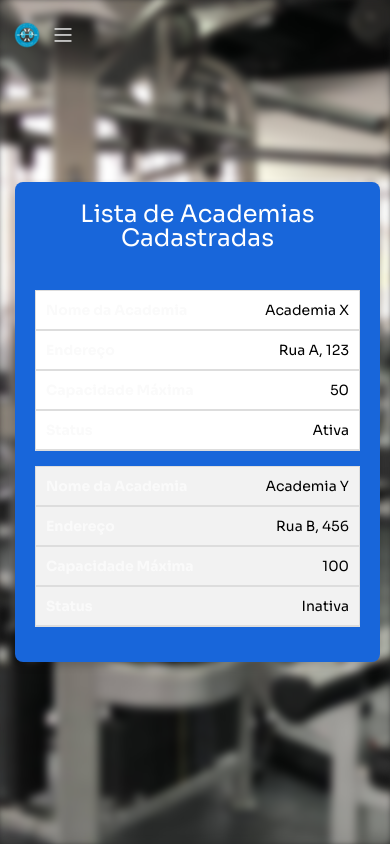
After one commit to LucasQueirozdeLima/scriptTCC, a PHP site: page /auth/admin/listar_academias.php in a window 390 px wide. The commit adds this page. Run offline with PHP 8.4, Linux system fonts and the light colour scheme; some libraries are stand-ins or nearby versions.

Commit message:
cadastro academia,atualizar usuario

```diff
--- a/config/Dao.php
+++ b/config/Dao.php
@@ -63,7 +63,7 @@ class Dao {
             $academia = $this->pdo->query("INSERT INTO academia (razao_social, cnpj, endereco_id, status_academia,descricao, capacidade_max) VALUES ('$razao_social', '$cnpj', '$recuperar_idEndereco', '$status_academia','$descricao', '$capacidade_max')");
 
         } catch (PDOException $erroCadastro) {
-            header("Location: cadastro_academia.php?error=1");
+            header("Location: ../pages/auth/admin/cadastro_academia.php?error=1");
         }
     }
 
--- /dev/null
+++ b/pages/auth/admin/listar_academias.php
@@ -0,0 +1,69 @@
+
+<?php include "cabecalho_admin.php"; ?>
+
+  <?php include "sidebar_admin.php"; ?>
+
+
+  <?php include "cabecalho_admin.php"; ?>
+<?php include "sidebar_admin.php"; ?>
+
+<div class="main-content-lista">
+<div class="list-container">
+  <h2>Lista de Academias Cadastradas</h2>
+  <table class="academia-table">
+    <thead>
+      <tr>
+        <th>Nome da Academia</th>
+        <th>Endereço</th>
+        <th>Capacidade Máxima</th>
+        <th>Status</th>
+      </tr>
+    </thead>
+    <tbody>
+      <tr class="tr-1">
+        <td data-label="Nome da Academia">Academia X</td>
+        <td data-label="Endereço">Rua A, 123</td>
+        <td data-label="Capacidade Máxima">50</td>
+        <td data-label="Status">Ativa</td>
+      </tr>
+      <tr>
+        <td data-label="Nome da Academia">Academia Y</td>
+        <td data-label="Endereço">Rua B, 456</td>
+        <td data-label="Capacidade Máxima">100</td>
+        <td data-label="Status">Inativa</td>
+      </tr>
+
+
+                <?php
+               /*
+                require_once "../../../config/Dao.php";
+
+                $query = "SELECT razao_social, endereco_id, capacidade_max, status_academia, descricao FROM academia";
+                $result = $conn->query($query);
+
+                if ($result->num_rows > 0) {
+                    while ($row = $result->fetch_assoc()) {
+                        echo "<tr>";
+                        echo "<td>" . ($row['razao_social']) . "</td>";
+                        echo "<td>" . ($row['endereco_id']) . "</td>";
+                        echo "<td>" . ($row['capacidade_max']) . "</td>";
+                        echo "<td>" . ($row['status_academia']) . "</td>";
+                        echo "<td>" . ($row['descricao']) . "</td>";
+                        echo "</tr>";
+                    }
+                } else {
+                    echo "<tr><td colspan='5'>Nenhuma academia cadastrada.</td></tr>";
+                }
+                $conn->close();
+                */
+                ?>
+
+</tbody>
+  </table>
+</div>
+</div>
+
+<?php include "rodape.php"; ?>
+
+
+ <?php include "rodape.php"; ?>
--- a/pages/auth/admin/sidebar_admin.php
+++ b/pages/auth/admin/sidebar_admin.php
@@ -1,7 +1,7 @@
 <div class="background-blur"></div>
 
 <button type="button" class="burger" onclick="toggleSidebar()">
-    <img class="burger-avatar" src="../../../estilizacao/images/logo_acad.jpeg"/>
+    <img class="burger-avatar" src="../../../estilizacao/images/logo_nav.png"/>
     <span class="burger-icon"></span>
 </button>
 <div class="overlay"></div>
@@ -11,7 +11,7 @@
 </script>
 
 <aside class="sidebar">
-    <a href="../../index.php"><img class="sidebar-avatar" height="100" width="100" src="../../../estilizacao/images/logo_acad.jpeg"/></a>
+    <a href="../../index.php"><img class="sidebar-avatar" height="100" width="100" src="../../../estilizacao/images/logo_nav.png"/></a>
     <div class="sidebar-username">FitRealTime</div>
     <div class="sidebar-role">ADMIN</div>
 
@@ -42,8 +42,6 @@
         <div id="academia-submenu" class="submenu">
             <a href="cadastro_academia.php">Cadastrar Academia</a>
             <a href="listar_academias.php">Listar Academias</a>
-            <a href="opcao3.php">Opção 3</a>
-            <a href="opcao4.php">Opção 4</a>
         </div>
 
         <a href="perfil.php">
--- a/pages/auth/admin/styleAdmin.css
+++ b/pages/auth/admin/styleAdmin.css
@@ -10,6 +10,22 @@
     display: flex;
     overflow: hidden; /* Evita scroll */
   }
+
+
+  .background-blur {
+    position: absolute;
+    top: 0;
+    left: 0;
+    width: 100%;
+    height: 100%;
+    background-image: url("../../../estilizacao/images/admin_fundo.jpg");
+    background-size: cover;
+    background-repeat: no-repeat;
+    background-position: 30%;
+    filter: blur(4px);
+
+  }
+
 
   .overlay {
     position: fixed;
@@ -127,21 +233,164 @@ button[type="submit"] {
 }
 
 
+/* Listar Academias */
 
-.background-blur {
-    position: absolute;
-    top: 0;
-    left: 0;
-    width: 100%;
-    height: 100%;
-    background-image: url("../../../estilizacao/images/admin_fundo.jpg");
-    background-size: cover;
-    background-repeat: no-repeat;
-    background-position: 30%;
-    filter: blur(4px);
 
+/* Título da listagem */
+.list-container h2 {
+  text-align: center;
+  margin-bottom: 20px;
+  font-size: 24px;
+  color: #ffffff;
 }
 
+/* Estilo base para a tabela */
+.academia-table {
+  width: 100%;
+  border-collapse: collapse;
+  margin-top: 20px;
+}
+
+.academia-table tr{
+  background-color: white;
+}
+
+.academia-table th,
+.academia-table td {
+  padding: 10px;
+  border: 1px solid #ddd;
+  text-align: left;
+  font-size: 16px;
+  color: black;
+}
+
+
+.academia-table th {
+  background-color: #eff3f7;
+  color: #0f0808;
+}
+
+.academia-table tr:nth-child(even) {
+  background-color: #f2f2f2;
+}
+
+/* Ajustes para dispositivos menores */
+@media (max-width: 768px) {
+  .academia-table th,
+  .academia-table td {
+    padding: 8px;
+    font-size: 14px;
+  }
+}
+
+@media (max-width: 480px) {
+  /* Estilo de tabela "card" para telas muito pequenas */
+  .academia-table, .academia-table thead, .academia-table tbody, .academia-table th, .academia-table td, .academia-table tr {
+    display: block;
+    width: 100%;
+  }
+
+  /* Oculta o cabeçalho para telas pequenas */
+  .academia-table thead {
+    display: none;
+  }
+
+  /* Cada célula se torna um bloco completo */
+  .academia-table tr {
+    margin-bottom: 15px;
+    border-bottom: 1px solid #ddd;
+  }
+
+  .academia-table td {
+    display: flex;
+    justify-content: space-between;
+    align-items: center;
+    padding: 10px;
+    font-size: 14px;
+  }
+
+  /* Adiciona um título de cabeçalho na frente de cada célula */
+  .academia-table td::before {
+    content: attr(data-label);
+    font-weight: bold;
+    color: #fafafa;
+    width: 50%;
+    display: inline-block;
+  }
+}
+
+
+/* Estilo para o container de listagem */
+.list-container {
+  display: flex;
+  flex-direction: column;
+  align-items: center;
+  width: 100%;
+  max-width: 600px;
+  background-color: #1866da;
+  padding: 20px;
+  border-radius: 8px;
+  box-shadow: 0 4px 8px rgba(0, 0, 0, 0.2);
+}
+
+/* Alinhamento para iniciar no lado esquerdo em telas pequenas */
+.main-content-lista {
+  flex-grow: 1;
+  display: flex;
+  justify-content: center;
+  align-items: center;
+  padding: 20px;
+  min-height: 100vh;
+  margin-left: 250px;
+  box-sizing: border-box;
+  z-index: 1;
+}
+
+.list-container h2{
+  text-align: center;
+  margin-bottom: 20px;
+  font-size: 24px;
+  color: #ffffff;
+}
+
+/* Estilo para telas menores, como iPhones, Galaxy e iPads */
+@media (max-width: 768px) {
+  .main-content-lista {
+    justify-content: flex-start;
+    margin-left: 10px;
+    padding: 10px;
+  }
+}
+
+@media (max-width: 480px) {
+  .main-content-lista {
+    margin-left: 5px;
+  }
+}
+
+
+
+/* Para telas pequenas, como iPhone SE, Galaxy S8 e similares */
+@media (max-width: 375px) {
+
+  .main-content h2 {
+    font-size: 20px;
+  }
+}
+
+/* Para telas intermediárias, como iPhone 12 e Galaxy S20 */
+@media (max-width: 425px) {
+
+  .main-content h2 {
+    font-size: 22px;
+  }
+}
+
+
+/* Para tablets em paisagem e telas maiores */
+
+
+/* SIDEBAR PARA CELULARES*/
 
   .submenu {
     display: none;
```
Also changed, not shown: other parts of pages/auth/admin/styleAdmin.css (+104 -11 lines), pages/auth/admin/cadastro_academia.php (+21 -4 lines), pages/auth/admin/config_admin.php (+37 -0 lines). Lines whose indentation alone changed are shown as unchanged.
